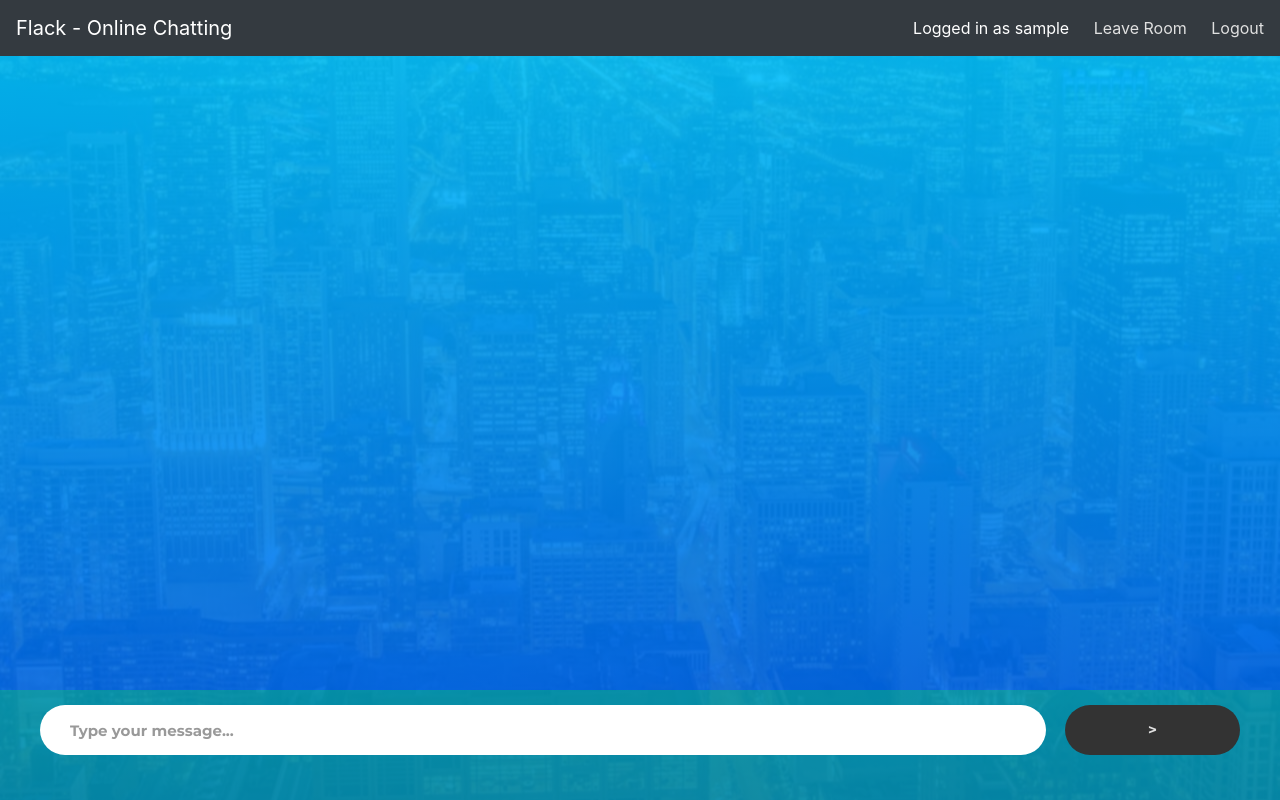
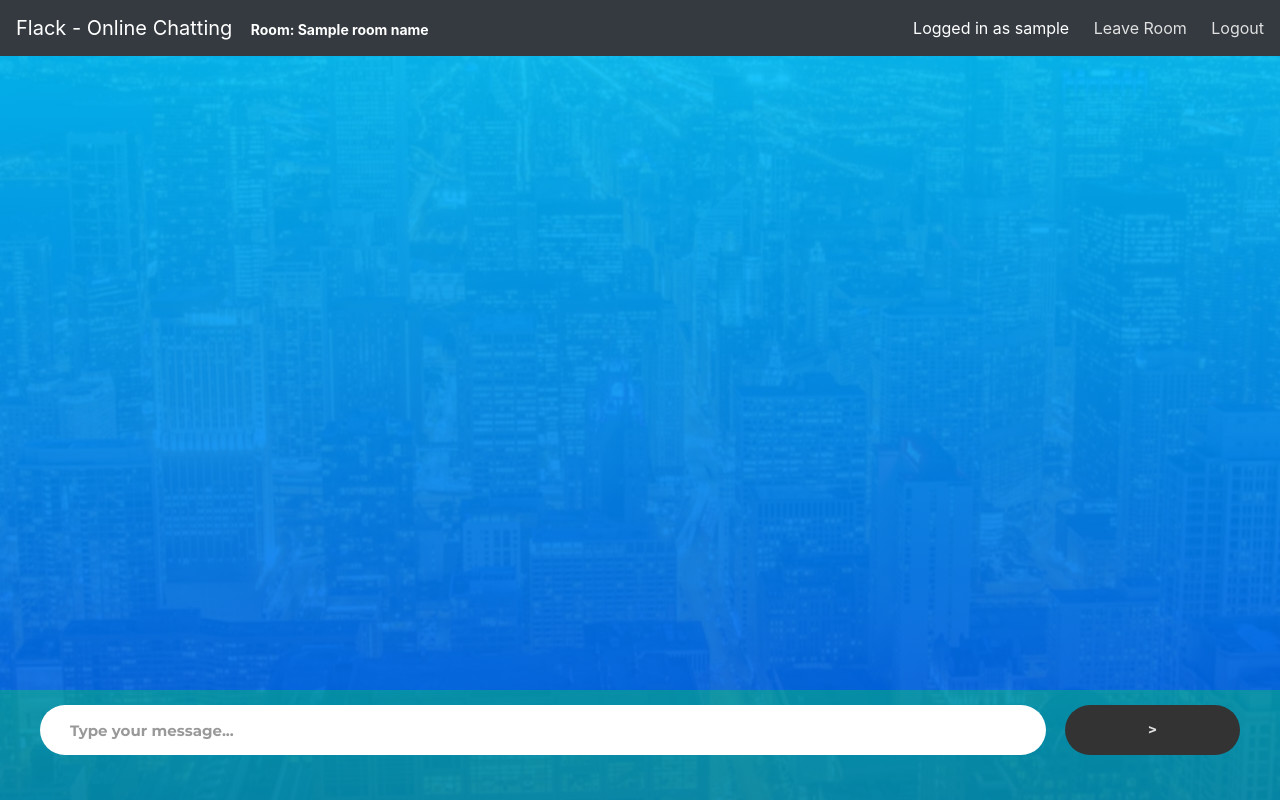
Before and after one commit to hanif-ali/cs50w, a Flask app: template project2/templates/chat.html in a window 1280 px wide. Run offline with Flask 2, Linux system fonts and the light colour scheme; the template is opened without the code that fills it: most values are stand-ins (such as "Sample title", 1, 10 or a date in 2020); some libraries are stand-ins or nearby versions.

Commit message:
Minor UI Changes Added room name in messages Set all select fields to required

```diff
--- a/project2/application.py
+++ b/project2/application.py
@@ -7,9 +7,10 @@ app.config["SECRET_KEY"] = "1k3jflakj3243kljs"
 
 socket = SocketIO(app)
 
+# {"username": "room currently in"}
 users = {}
 
-# {"room":[ ("Sender", "Text") ] }
+# {"room":[ ("Sender", "Text"), ("Sender", "Text") ] }
 chat_rooms = {}
 
 
--- a/project2/static/chat.css
+++ b/project2/static/chat.css
@@ -1,5 +1,11 @@
 .navbar{
     position: fixed
+}
+
+.room-name{
+    font-size: 14px;
+    font-weight: bold;
+    margin-left: 1vw;
 }
 
 .chat-list{
--- a/project2/templates/chat.html
+++ b/project2/templates/chat.html
@@ -2,6 +2,10 @@
 
 {% block styles %}
 <link rel="stylesheet" href="{{url_for('static', filename='chat.css')}}">
+{% endblock %}
+
+{% block brand %}
+Flack - Online Chatting <span class="room-name">Room: {{room_name}}</span>
 {% endblock %}
 
 {% block links %}
--- a/project2/templates/index.html
+++ b/project2/templates/index.html
@@ -27,7 +27,7 @@
             </div>
             <div class="wrap-input">
                     <select name="gender" required>
-                        <option>Gender</option>
+                        <option value="">Gender</option>
                         <option value="M">Male</option>
                         <option value="F">Female</option>
                     </select>
--- a/project2/templates/join.html
+++ b/project2/templates/join.html
@@ -37,7 +37,7 @@
 
             </div>
             <div class="wrap-input">
-                <select name="room_name" required>
+                <select name="room_name" value="" required>
                     <option>Select a Chat Room</option>
                     {% for room in room_names %}
                     <option value="{{room}}">{{room}}</option>
--- a/project2/templates/layout.html
+++ b/project2/templates/layout.html
@@ -12,7 +12,7 @@
 <body>
     <div class="container-global" style="background-image:url('static/background.jpg');">
         <nav class="navbar navbar-expand-lg navbar-dark bg-dark">
-            <a class="navbar-brand" href="#">Flack - Online Chatting</a>
+            <a class="navbar-brand" href="#">{% block brand %}Flack - Online Chatting{% endblock %}</a>
             {% if username %}
             <span class="span ml-auto text-white" >
                 Logged in as {{username}}
```
